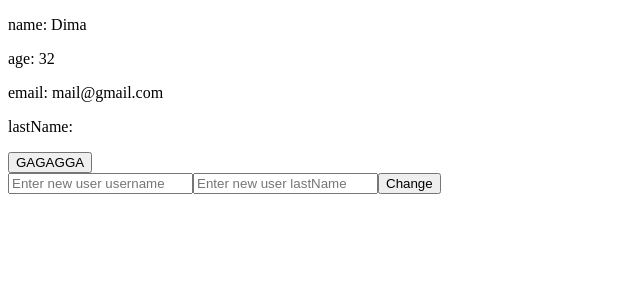
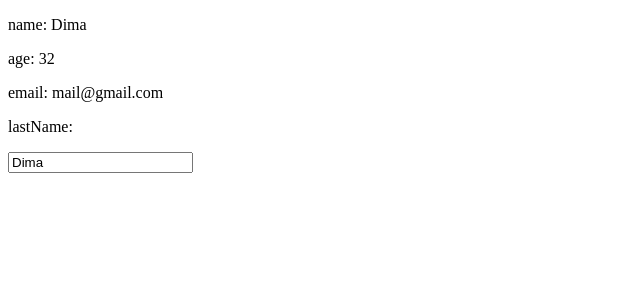
Before and after one commit to shkuropatenko/react-learn-axenov-video, a React (Create React App) app: page / in a window 1280 px wide. Shown: the top 300 px of the page, without its empty margins (0-640 px from the left). Built offline with nearby package versions, Linux system fonts and the light colour scheme.

Commit message:
added validation on input and added event onChange

```diff
--- a/src/App.js
+++ b/src/App.js
@@ -8,31 +8,26 @@ function App() {
     email: 'mail@gmail.com',
   });
 
-  const changeUserName = (el) => {
-    el.preventDefault();
-    const username = el.target.username.value;
-    const lastName = el.target.lastName.value;
-    setUser({ ...user, name: username, lastName: lastName})
+  const onChangeName = (event) => {
+    const value = event.target.value;
+    if (/^[a-z]{1,25}$/.test(value)) {
+      setUser({...user, name: value})
+    } else {
+      alert('your data is not correct')
+    }
+    console.log(value)
   }
 
-  const clickHendler = () => {
-    alert('GAGAGHAGGAGAG')
-  }
-
-  console.log('RENDER PAGE')
+  console.log('RENDER APP COMPONENT')
+  const {name, age, email, lastName} = user;
 
   return (
     <div className="App">
-      <p>name: {user.name}</p>
-      <p>age: {user.age}</p>
-      <p>email: {user.email}</p>
-      <p>lastName: {user.lastName}</p>
-      <button onClick={clickHendler}>GAGAGGA</button>
-      <form onSubmit={changeUserName}>
-        <input name='username' placeholder="Enter new user username" />
-        <input name='lastName' placeholder="Enter new user lastName " />
-        <button>Change</button>
-      </form>
+      <p>name: {name}</p>
+      <p>age: {age}</p>
+      <p>email: {email}</p>
+      <p>lastName: {lastName}</p>
+      <input value={name} onChange={onChangeName} />
     </div>
   );
 }
```
